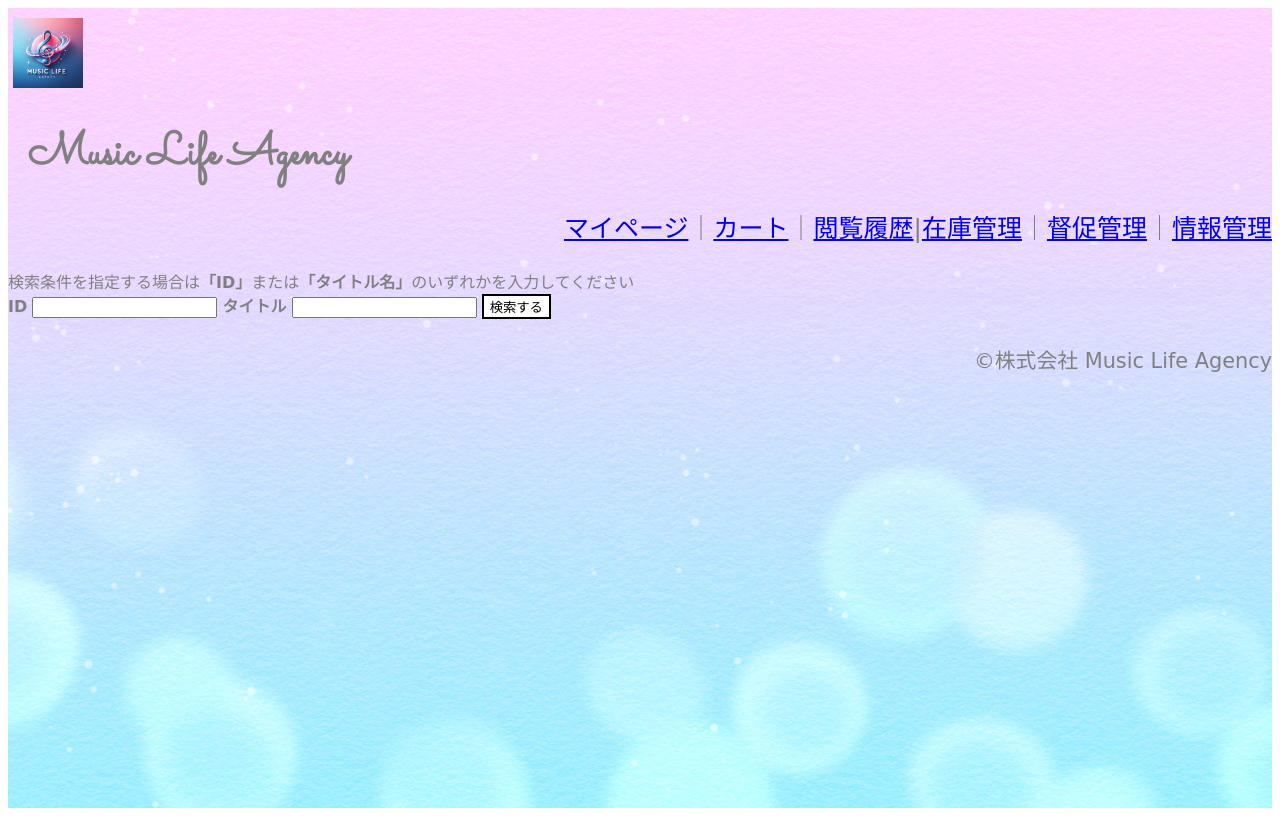
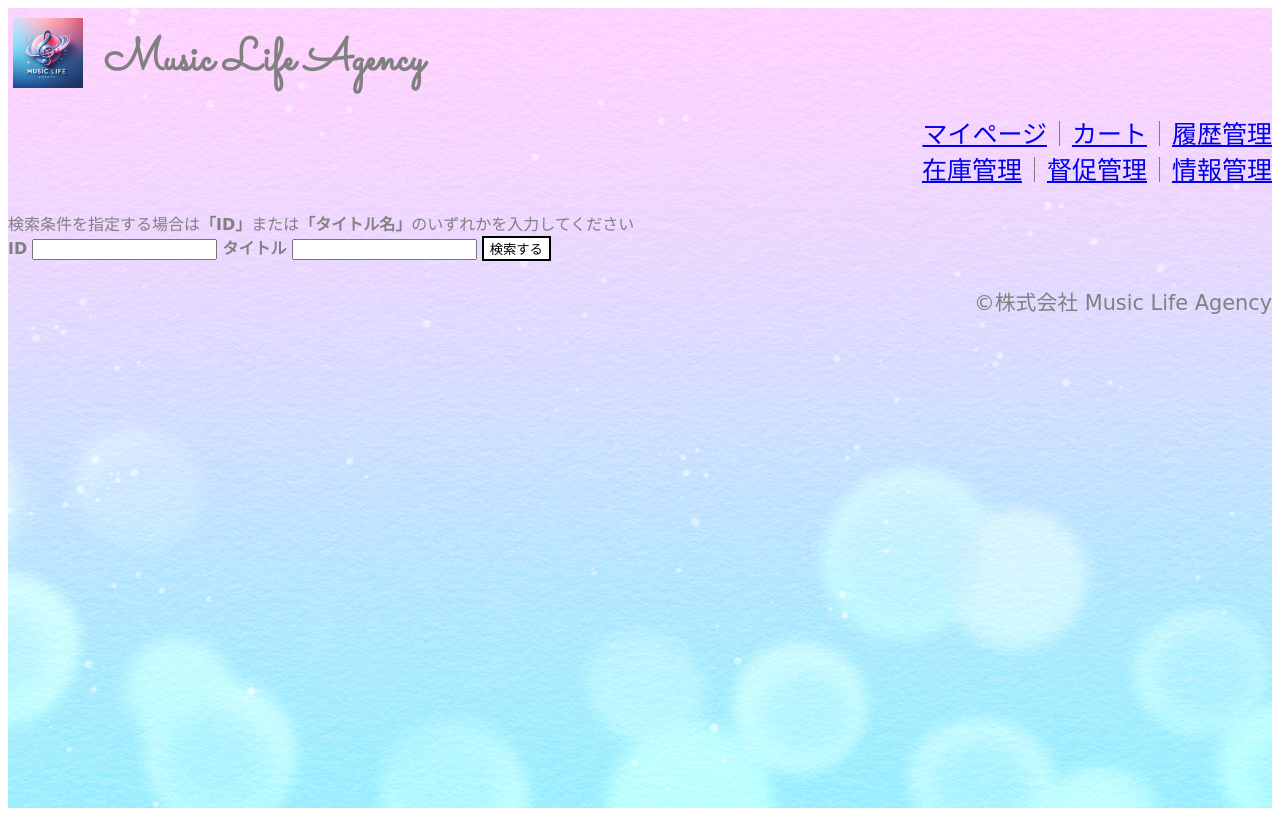
Before and after one commit to mtmrds/rentalMLA, a Java web app: page /master in a window 1280 px wide. Run offline with Spring Boot 4, a stand-in JSP engine, Linux system fonts and the light colour scheme; data that the repository does not hold is empty; the project's own start-up code is not run, and a stand-in starts its controllers and pages; some web fonts are replaced.

Commit message:
ヘッダー修正

```diff
--- a/src/main/webapp/WEB-INF/views/header.jsp
+++ b/src/main/webapp/WEB-INF/views/header.jsp
@@ -36,7 +36,7 @@
 
 			 <!-- 各種ページへのリンク -->
 			 <div class="linkpage">
-				<a href="mypage" alt="マイページ">マイページ</a>｜<a href="cart">カート</a>｜<a href="b">閲覧履歴</a>
+				<a href="mypage" alt="マイページ">マイページ</a>｜<a href="cart">カート</a>｜<a href="b">履歴管理</a>
 	 		</div>
 
 			 <!--ログイン後だけ表示できる-->
--- a/src/main/webapp/WEB-INF/views/headeremp.jsp
+++ b/src/main/webapp/WEB-INF/views/headeremp.jsp
@@ -24,13 +24,16 @@
 	<header>
     	<form:form modelAttribute="memberModel">
 		<div class="logo">
-			<img src="resources/image/logo.png">
-			<h1>Music Life Agency</h1>
+			<a href="top"  alt="トップページに戻る">
+				<img src="resources/image/logo.png">
+				<h1>Music Life Agency</h1>
+			</a>
 		</div>
 
 		 <!-- 各種ページのリンク -->
 		 <div class="linkpage">
-		 	<a href="mypage">マイページ</a>｜<a href="cart">カート</a>｜<a href="b">閲覧履歴</a>|<a href="c">在庫管理</a>｜<a href="d">督促管理</a>｜<a href="e">情報管理</a>
+		 	<a href="mypage">マイページ</a>｜<a href="cart">カート</a>｜<a href="b">履歴管理</a>　</br>
+		 	<a href="c">在庫管理</a>｜<a href="d">督促管理</a>｜<a href="e">情報管理</a>
 		 </div>
 
 		<!-- ログイン後だけ表示できる -->
```
